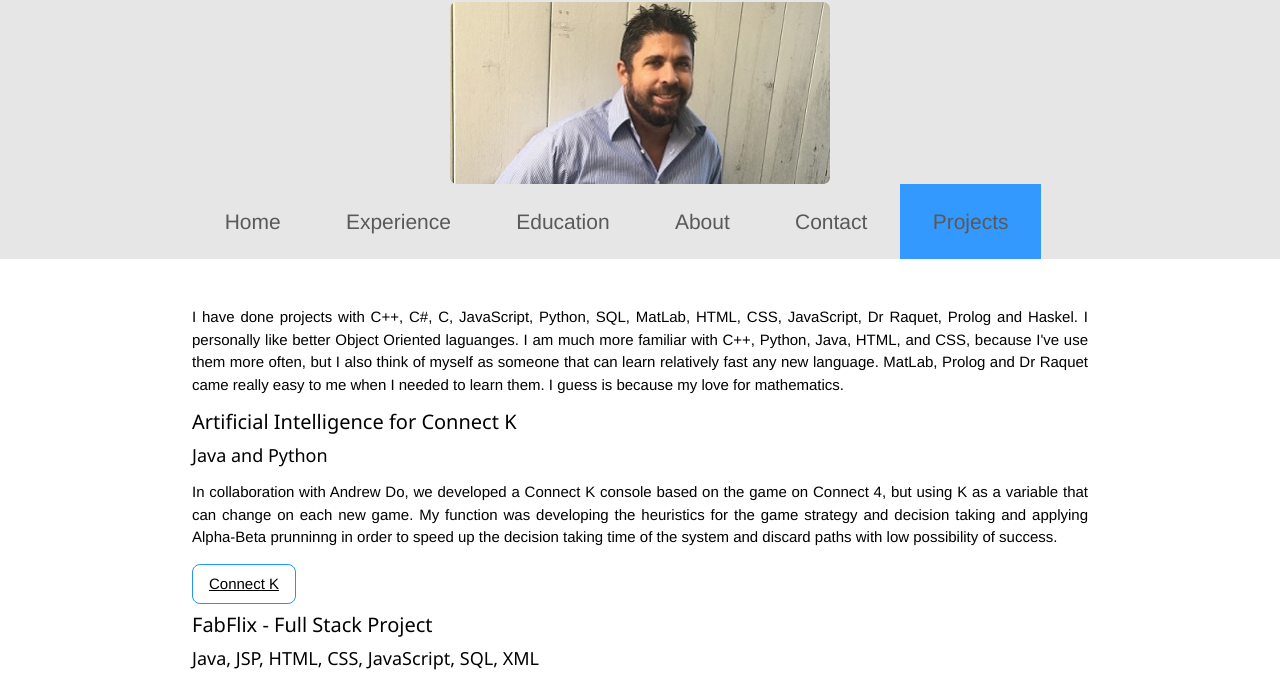
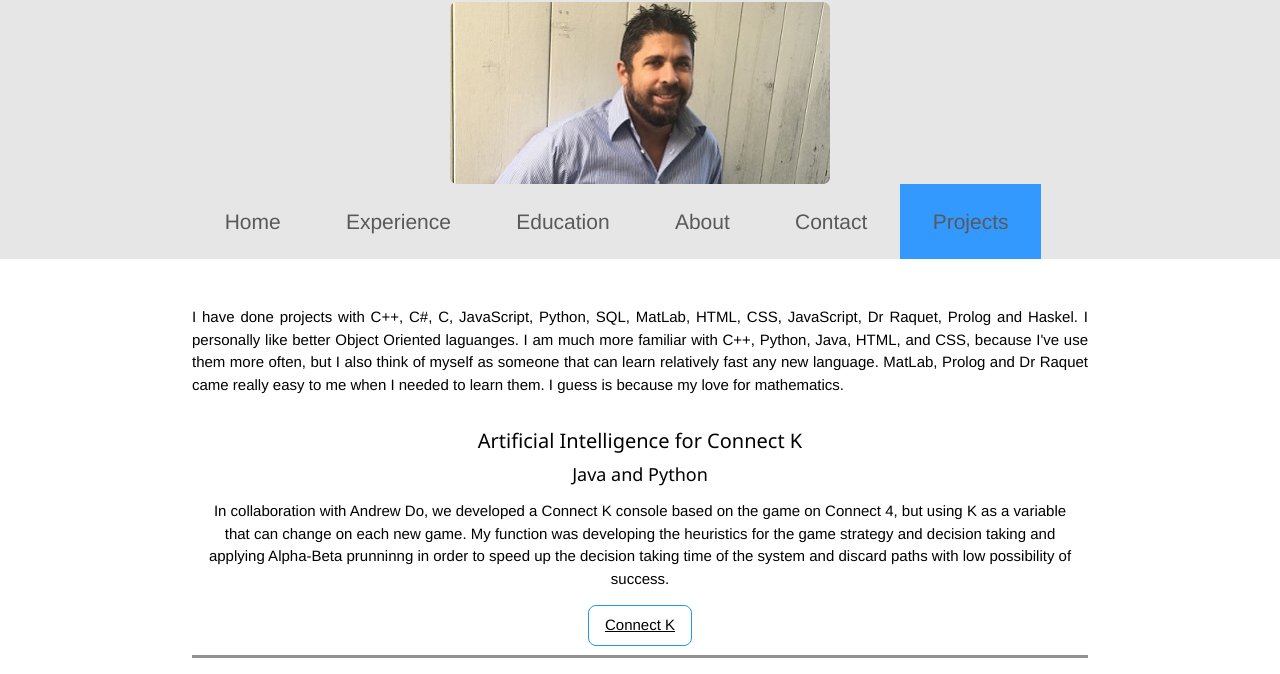
Before and after one commit to rruizque/Portfolio, a plain HTML site: page projects.html in a window 1280 px wide. Shown: the part 81-755 px from the top of the page. Drawn offline with nearby package versions, Linux system fonts and the light colour scheme.

Commit message:
aligning buttons

```diff
--- a/projects.css
+++ b/projects.css
@@ -10,3 +10,9 @@
 					line-height: 1.5em;
 					font-size: 1em;
 				}
+.repo			{
+				border-bottom-style: outset;
+				border-bottom-color: #e6e6e6;
+				padding: 1%;
+				text-align: center;
+			}
```
